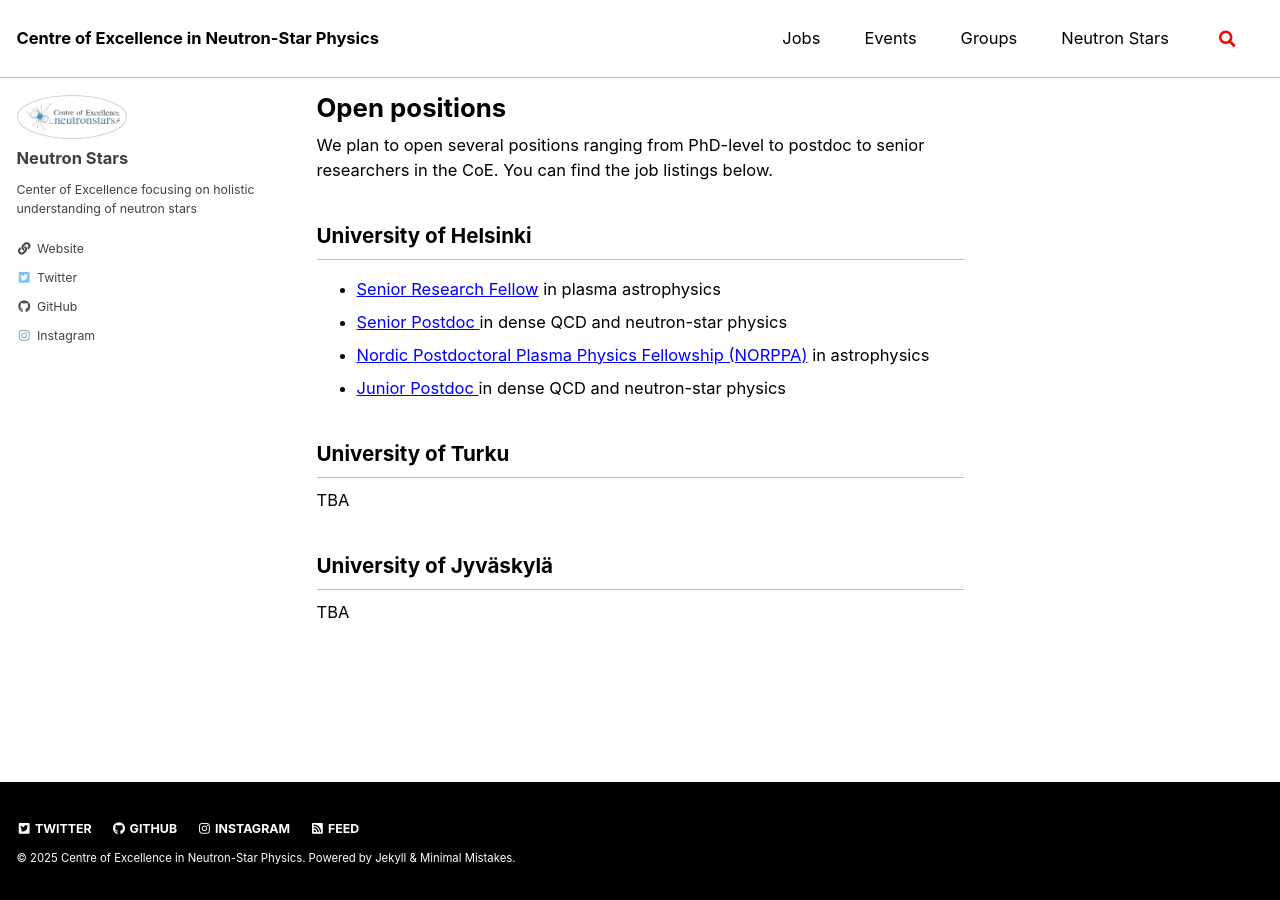
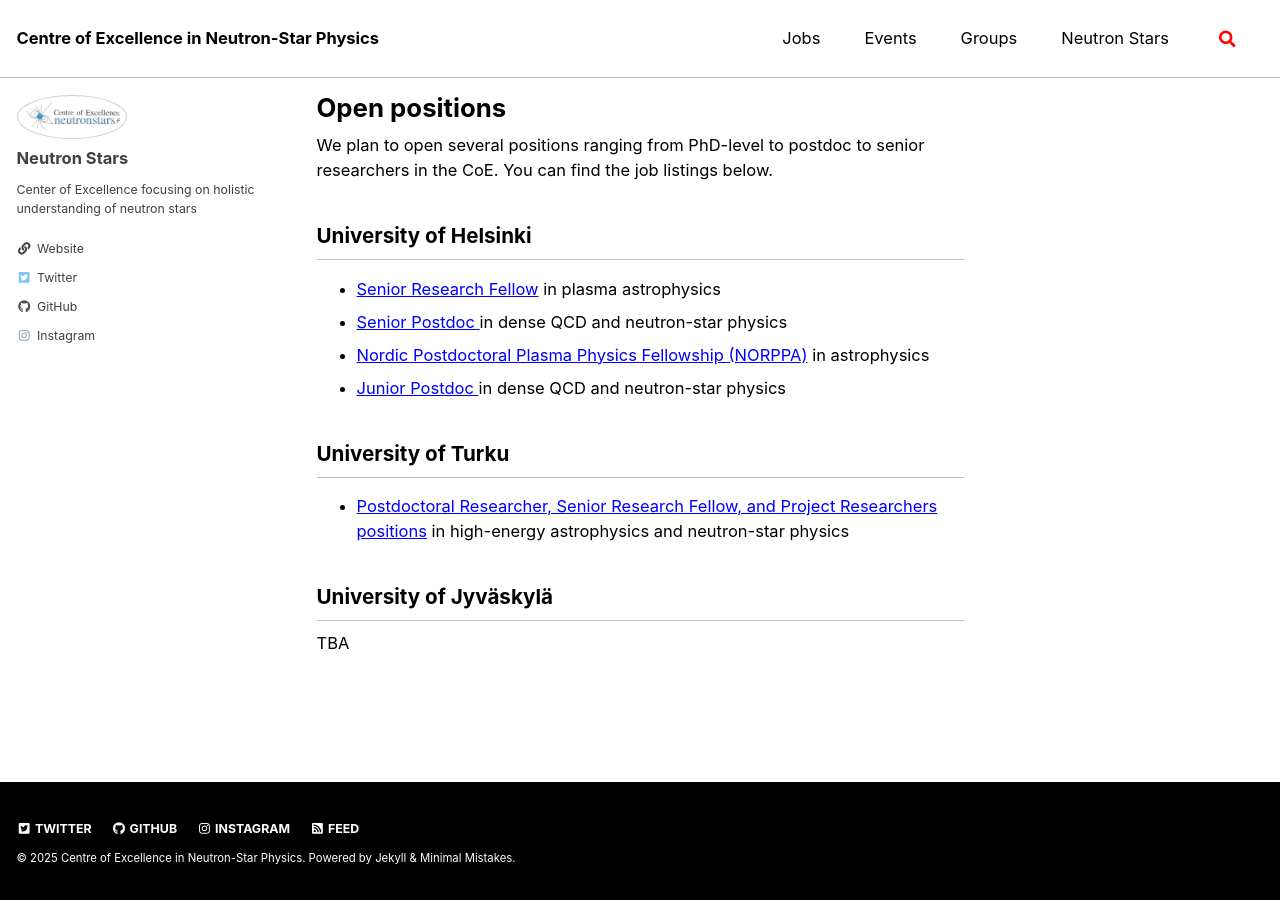
Before and after one commit to MiroPalmu/coe-website, a Jekyll site: the page built from _pages/jobs.md, in a window 1280 px wide. Built offline with Jekyll 4.4.1, drawn with Linux system fonts in a browser that asks for light colours; cached includes are drawn as plain includes; comment, search, counter and statistics services are not loaded.

Commit message:
utu job ads

```diff
--- a/_pages/jobs.md
+++ b/_pages/jobs.md
@@ -16,7 +16,7 @@
 
 ## University of Turku
 
-TBA
+- [Postdoctoral Researcher, Senior Research Fellow, and Project Researchers positions](https://ats.talentadore.com/apply/1-2-tutkijatohtorin-erikoistutkijan-sr-tai-projektitutkijan-maaraaikaista-tehtavaa-neutronitahtifysiikan-huippuyksikossa-fysiikan-ja-tahtitieteen-lait/m7lgqd?lang=en) in high-energy astrophysics and neutron-star physics
 
 ## University of Jyväskylä
 
```
Also changed, not shown: index.md (+2 -0 lines).
